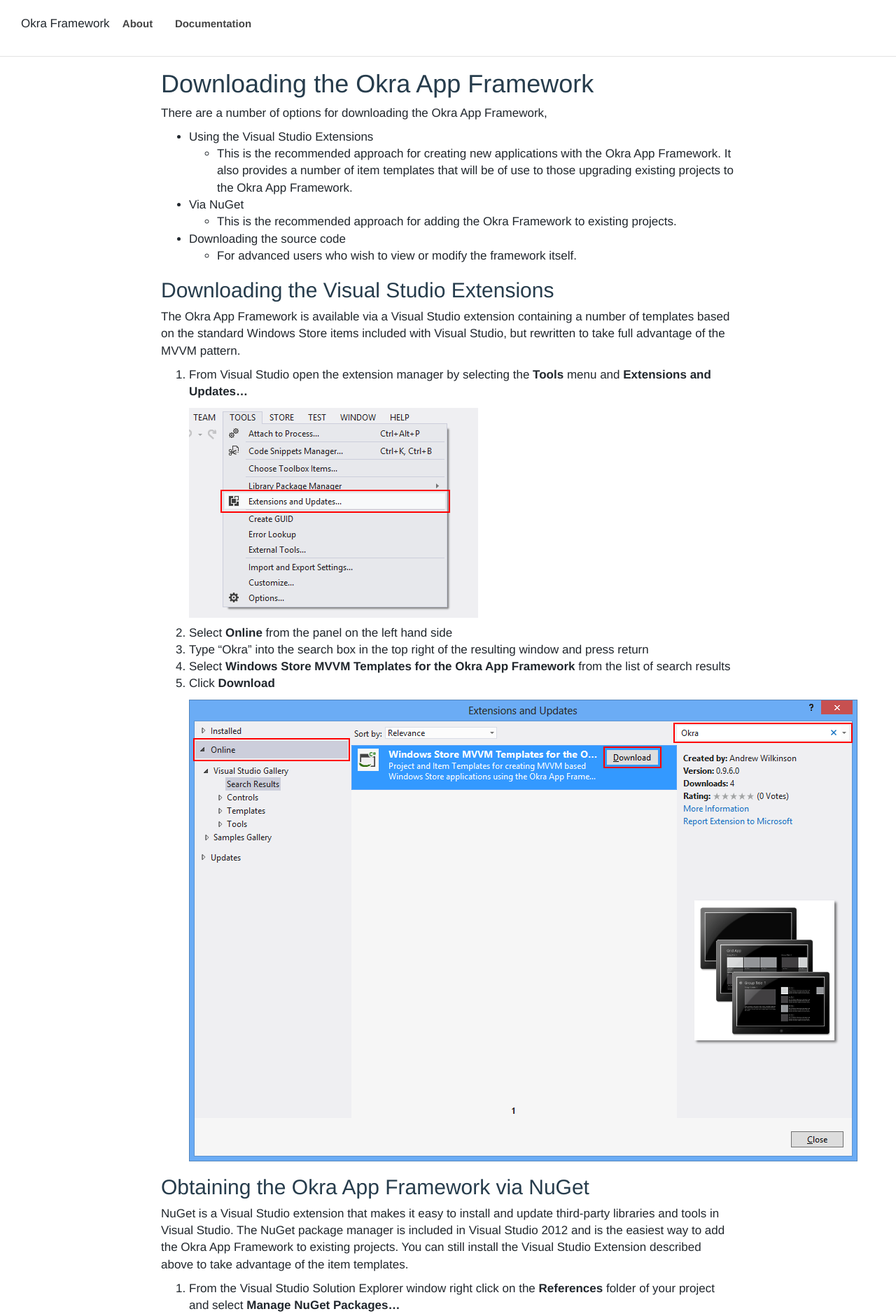
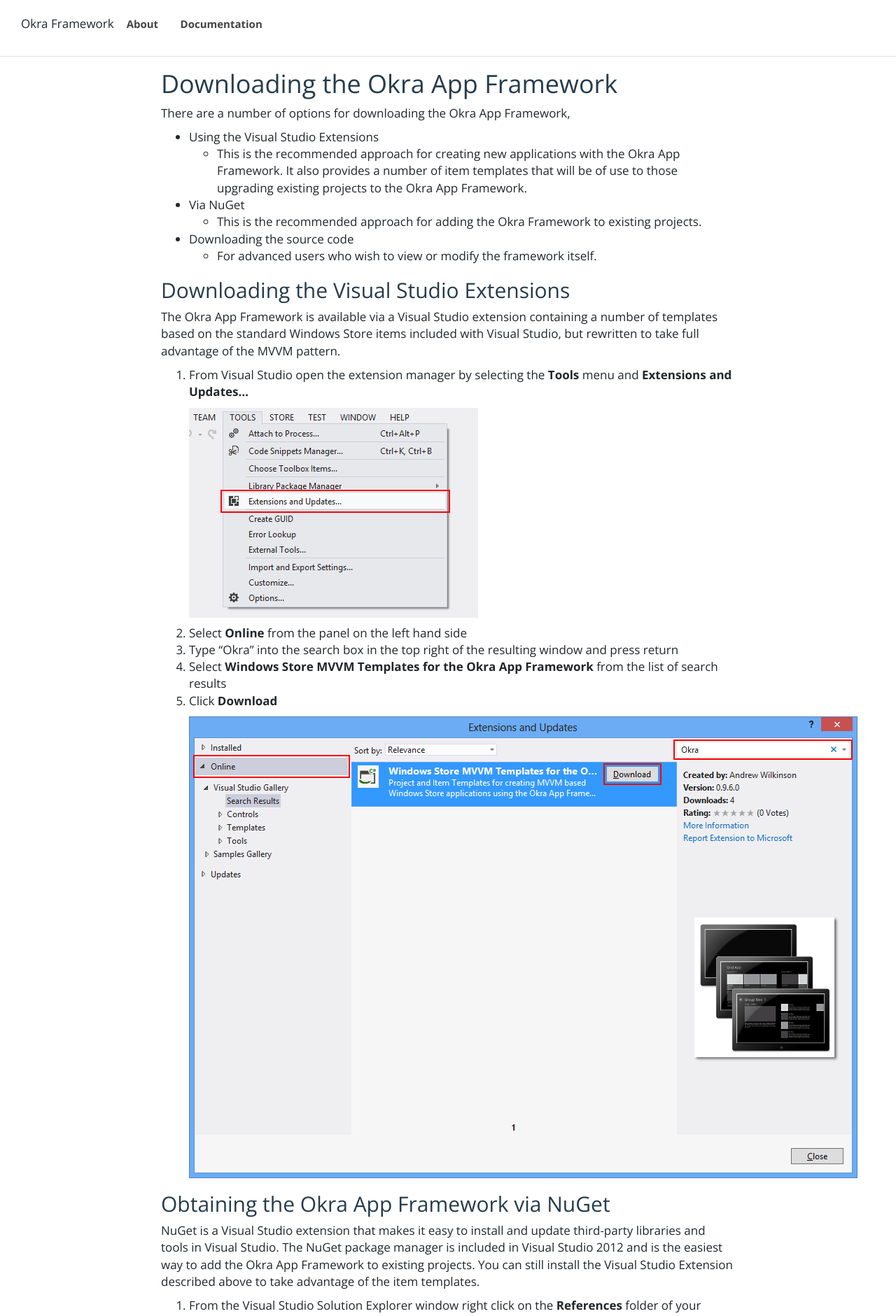
Before and after one commit to OkraFramework/OkraFramework.github.io, a Jekyll site: the page built from documentation/okra_app_framework/getting_started_downloading.md, in a window 1280 px wide. Shown: the top 1881 px of the page at 70% size. Built offline with Jekyll 4.4.1, drawn with Linux system fonts in a browser that asks for light colours; some web fonts are replaced.

Commit message:
Change Web Font to 'Open Sans'

```diff
--- a/_config.yml
+++ b/_config.yml
@@ -6,7 +6,7 @@
 
   # Google Fonts
   # eg. 'Droid+Sans:400,700|Droid+Serif:400,700'
-  google_font: 'Droid+Sans:400,700'
+  google_font: 'Open+Sans:400,700'
 
 
 # Global Jekyll configuration
--- a/css/_main.scss
+++ b/css/_main.scss
@@ -1,10 +1,10 @@
 /* CONFIGURATION */
 
 /* Bodytext font */
-$font: "Droid Sans", "Helvetica Neue", Helvetica, Arial, sans-serif;
+$font: "Open Sans", "Helvetica Neue", Helvetica, Arial, sans-serif;
 
 /* Font for headings */
-$fontheadings: "Droid Sans", "Helvetica Neue", Helvetica, Arial, sans-serif;
+$fontheadings: "Open Sans", "Helvetica Neue", Helvetica, Arial, sans-serif;
 
 /* Text colors */
 $text: #21272d;
--- a/css/main.css
+++ b/css/main.css
@@ -2017,7 +2017,7 @@
   margin: 0;
   border: 0;
   padding: 80px 0 0;
-  font-family: "Droid Sans", "Helvetica Neue", Helvetica, Arial, sans-serif;
+  font-family: "Open Sans", "Helvetica Neue", Helvetica, Arial, sans-serif;
   color: #21272d;
   -webkit-font-smoothing: antialiased;
   text-rendering: optimizelegibility;
@@ -2035,7 +2035,7 @@
   color: #263c4c; }
 
 h1, h2 {
-  font-family: "Droid Sans", "Helvetica Neue", Helvetica, Arial, sans-serif; }
+  font-family: "Open Sans", "Helvetica Neue", Helvetica, Arial, sans-serif; }
 
 a {
   color: #2077b2;
```
Also changed, not shown: 1 other file.
